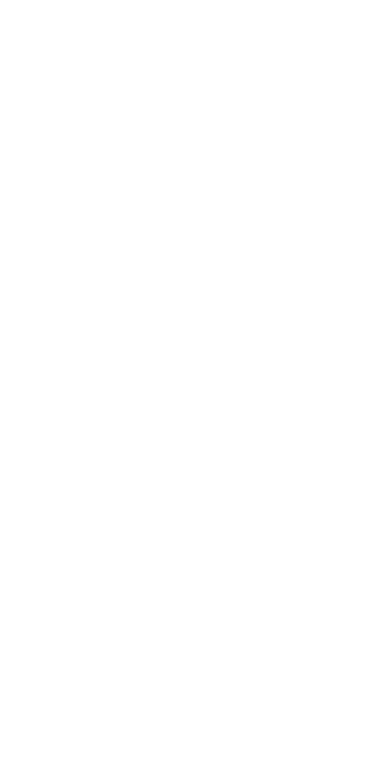
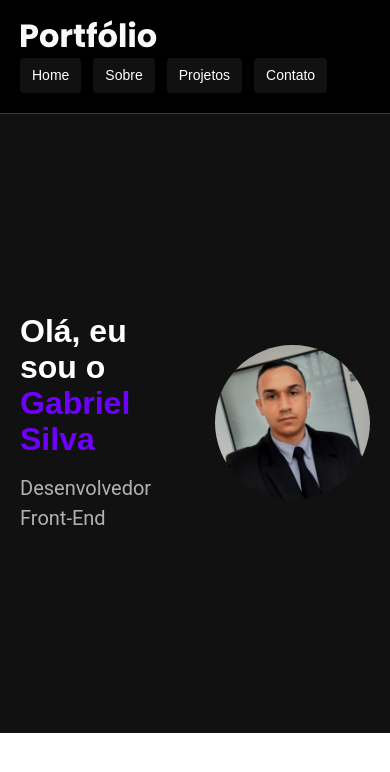
Before and after one commit to gabriel-dev7/gabriel-dev7-github.io, a plain HTML site: page index.html in a window 390 px wide. Drawn offline with Linux system fonts and the light colour scheme.

Commit message:
Header e Introdução

```diff
--- /dev/null
+++ b/css/global/global.css
@@ -0,0 +1,25 @@
+body {
+  margin: 0rem;
+  font-family: Arial, Helvetica, sans-serif;
+  color: var(--cor-11);
+}
+
+h1, h2, ul, p {
+  margin: 0rem;
+}
+
+ul {
+  padding: 0rem;
+  list-style: none;
+}
+
+a {
+  text-decoration: none;
+  color: inherit;
+}
+
+img {
+  max-width: 100%;
+  height: auto;
+  display: block;
+}
--- /dev/null
+++ b/css/global/header.css
@@ -0,0 +1,74 @@
+.header-bg {
+  background: var(--cor-12);
+}
+
+.header-bg::after {
+  content: "";
+  display: block;
+  position: absolute;
+  width: 100%;
+  height: 0.1rem;
+  background: var(--cor-p1);
+}
+
+.header {
+  display: flex;
+  flex-wrap: wrap;
+  gap: 10px;
+  justify-content: space-between;
+  align-items: center;
+  padding: 1.25rem 0rem;
+}
+
+.header-menu {
+  display: flex;
+  gap: 2.5rem;
+}
+
+.header-menu a {
+  display: inline-block;
+  padding: 1rem 0px;
+  position: relative;
+}
+
+.header-menu a::after {
+  content: "";
+  display: block;
+  height: 0.125rem;
+  width: 0rem;
+  background: var(--cor-0);
+  transition: 0.3s;
+  position: absolute;
+}
+
+.header-menu a:hover:after {
+  width: 100%;
+}
+
+
+@media (max-width: 800px) {
+  .header-menu {
+    gap: 1.25rem;
+  }
+  .header-menu a {
+    background: var(--cor-11);
+    padding: 0.75rem 1rem;
+    border-radius: 0.25rem;
+  }
+  .header-menu a:hover {
+    background-color: var(--cor-p5);
+  }
+  .header a::after {
+    display: none;
+  }
+}
+
+@media (max-width: 600px) {
+  .header-menu {
+    gap: 0.75rem;
+  }
+  .header-menu a {
+    padding: 0.5rem 0.75rem;
+    font-size: 0.875rem;
+  }
+}
--- /dev/null
+++ b/css/home/introducao.css
@@ -0,0 +1,23 @@
+.introducao-bg {
+  background: var(--cor-11);
+}
+
+.introducao {
+  display: grid;
+  grid-template-columns: 1fr 1fr;
+  gap: 0rem 2.5rem;
+  align-items: center;
+}
+
+.introducao img {
+  border-radius: 50%;
+}
+
+.introducao-conteudo {
+  padding-bottom: 12.5rem;
+  padding-top: 12.5rem;
+}
+
+.introducao-conteudo h1 {
+  margin-bottom: 1rem;
+}
--- /dev/null
+++ b/css/style.css
@@ -0,0 +1,12 @@
+/*Global*/
+@import "./global/global.css";
+@import "./global/header.css";
+@import "./global/footer.css";
+
+/*Home*/
+@import "./home/introducao.css";
+
+/*Utilidades*/
+@import "./utilidades/cores.css";
+@import "./utilidades/componentes.css";
+@import "./utilidades/tipografia.css";
--- /dev/null
+++ b/css/utilidades/componentes.css
@@ -0,0 +1,8 @@
+.container {
+  box-sizing: border-box;
+  max-width: 1200px;
+  padding-left: 1.25rem;
+  padding-right: 1.25rem;
+  margin-left: auto;
+  margin-right: auto;
+}
--- /dev/null
+++ b/css/utilidades/cores.css
@@ -0,0 +1,75 @@
+:root {
+  --cor-0: #FFFFFF;
+  --cor-1: #F7F7F7;
+  --cor-2: #EDEDED;
+  --cor-3: #DEDEDE;
+  --cor-4: #CCCCCC;
+  --cor-5: #B2B2B2;
+  --cor-6: #9C9C9C;
+  --cor-7: #717171;
+  --cor-8: #595959;
+  --cor-9: #404040;
+  --cor-10: #2E2E2E;
+  --cor-11: #111111;
+  --cor-12: #000000;
+  --cor-p1: #6F00FF;
+  --cor-p2: #5B00D0;
+  --cor-p3: #3F0190;
+  --cor-p4: #2F016A;
+  --cor-p5: #150030;
+}
+
+.cor-0 {
+  color: var(--cor-0);
+}
+.cor-1 {
+  color: var(--cor-1);
+}
+.cor-2 {
+  color: var(--cor-2);
+}
+.cor-3 {
+  color: var(--cor-3);
+}
+.cor-4 {
+  color: var(--cor-4);
+}
+.cor-5 {
+  color: var(--cor-5);
+}
+.cor-6 {
+  color: var(--cor-6);
+}
+.cor-7 {
+  color: var(--cor-7);
+}
+.cor-8 {
+  color: var(--cor-8);
+}
+.cor-9 {
+  color: var(--cor-9);
+}
+.cor-10 {
+  color: var(--cor-10);
+}
+.cor-11 {
+  color: var(--cor-11);
+}
+.cor-12 {
+  color: var(--cor-12);
+}
+.cor-p1 {
+  color: var(--cor-p1);
+}
+.cor-p2 {
+  color: var(--cor-p2);
+}
+.cor-p3 {
+  color: var(--cor-p3);
+}
+.cor-p4 {
+  color: var(--cor-p4);
+}
+.cor-p5 {
+  color: var(--cor-p5);
+}
--- /dev/null
+++ b/css/utilidades/tipografia.css
@@ -0,0 +1,71 @@
+.font-1-xs {
+  font: 400 0.75rem/1.35 "Poppins", sans-serif;
+}
+
+.font-2-xs {
+  font: 400 0.875rem/1.43 "Roboto", sans-serif;
+}
+
+.font-1-s {
+  font: 400 1rem/1.5 "Poppins", sans-serif;
+}
+
+.font-2-s {
+  font: 400 1rem/1.5 "Roboto", sans-serif;
+}
+
+.font-1-m, .font-1-m-b {
+  font: 400 1.125rem/1.35 "Poppins", sans-serif;
+}
+
+.font-1-m-b {
+  font-weight: 600;
+}
+
+.font-2-m {
+  font: 500 1.125rem/1.35 "Roboto", sans-serif;
+}
+
+.font-1-l {
+  font: 400 1.5rem/1.5 "Poppins", sans-serif;
+}
+
+.font-2-l, .font-2-l-b {
+  font: 400 1.5rem/1.5 "Roboto", sans-serif;
+}
+
+.font-2-l-b {
+  font-weight: 500;
+  letter-spacing: 0.015em;
+  text-transform: uppercase;
+}
+
+.font-1-xl {
+  font: 600 2rem/1.25 "Poppins", sans-serif;
+}
+
+.font-2-xl {
+  font: 500 2rem/1.25 "Roboto", sans-serif;
+}
+
+.font-1-xxl {
+  font: 600 4rem/1.125 "Poppins", sans-serif; /* font-weight font-size/line-height font-family*/
+}
+
+@media (max-width:1200px) {
+  .font-1-xxl {
+    font-size: 3rem;
+  }
+  .font-2-l, .font-2-l-b {
+    font-size: 1.25rem;
+  }
+}
+
+@media (max-width:800px) {
+  .font-1-xxl {
+    font-size: 2rem;
+  }
+  .font-1-xl, .font-2-xl {
+    font-size: 1.5rem;
+  }
+}
--- a/index.html
+++ b/index.html
@@ -1,11 +1,44 @@
 <!DOCTYPE html>
-<html lang="en">
+<html lang="pt-br">
+
 <head>
   <meta charset="UTF-8">
   <meta name="viewport" content="width=device-width, initial-scale=1.0">
-  <title>Document</title>
+  <title>Gabriel Silva - Portifólio</title>
+  <meta name="description" content="Portifólio de Gabriel Silva, desenvolvedor web. Aqui você encontrará informações sobre meus projetos e habilidades.">
+  <link rel="stylesheet" href="./css/style.css">
 </head>
+
 <body>
+  <header class="header-bg">
+    <div class="header container">
+      <a href="./">
+        <img src="./img/titulo/Portfólio.svg" alt="Logo" width="137" height="28">
+      </a>
+
+      <nav arial-label="primaria">
+        <ul class="header-menu font-1-m cor-0">
+          <li><a href="#home">Home</a></li>
+          <li><a href="#sobre">Sobre</a></li>
+          <li><a href="#projetos">Projetos</a></li>
+          <li><a href="#contato">Contato</a></li>
+        </ul>
+      </nav>
+    </div>
+  </header>
+
+  <main class="introducao-bg">
+    <div class="introducao container">
+      <div class="introducao-conteudo">
+        <h1 class="font-1-xxl cor-0">Olá, eu sou o <br><span class="cor-p1">Gabriel Silva</span></h1>
+        <p class="font-2-l cor-5">Desenvolvedor Front-End</p>
+      </div>
+      <div>
+        <img src="./img/fotos/perfil-1.jpg" alt="Gabriel Silva" width="400" height="400">
+      </div>
+    </div>
+  </main>
 
 </body>
+
 </html>
```
Also changed, not shown: css/global/footer.css (added), img/fotos/perfil-1.jpg (added), img/fotos/perfil.jpg (added), img/titulo/Portfólio.svg (added).
